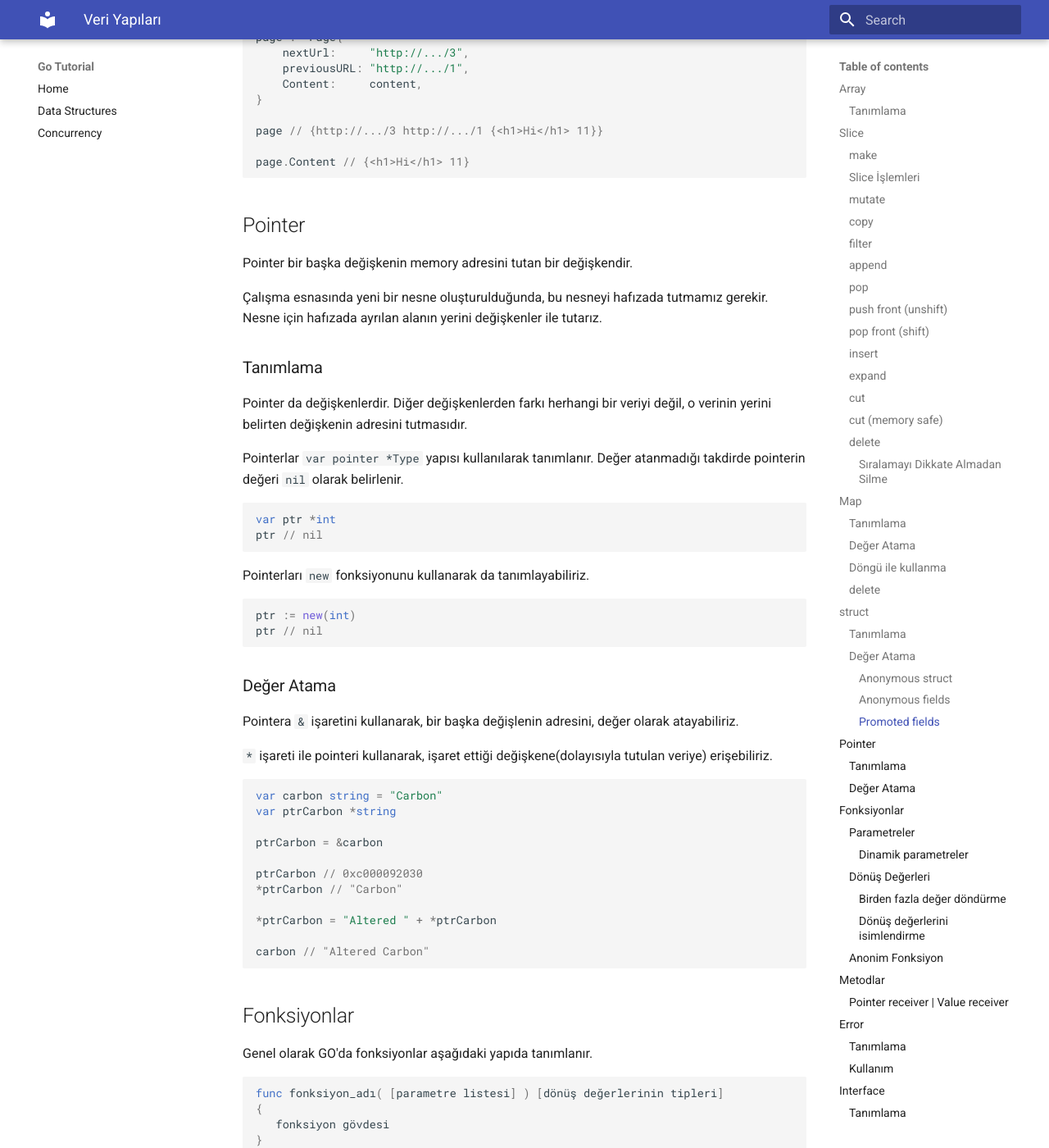
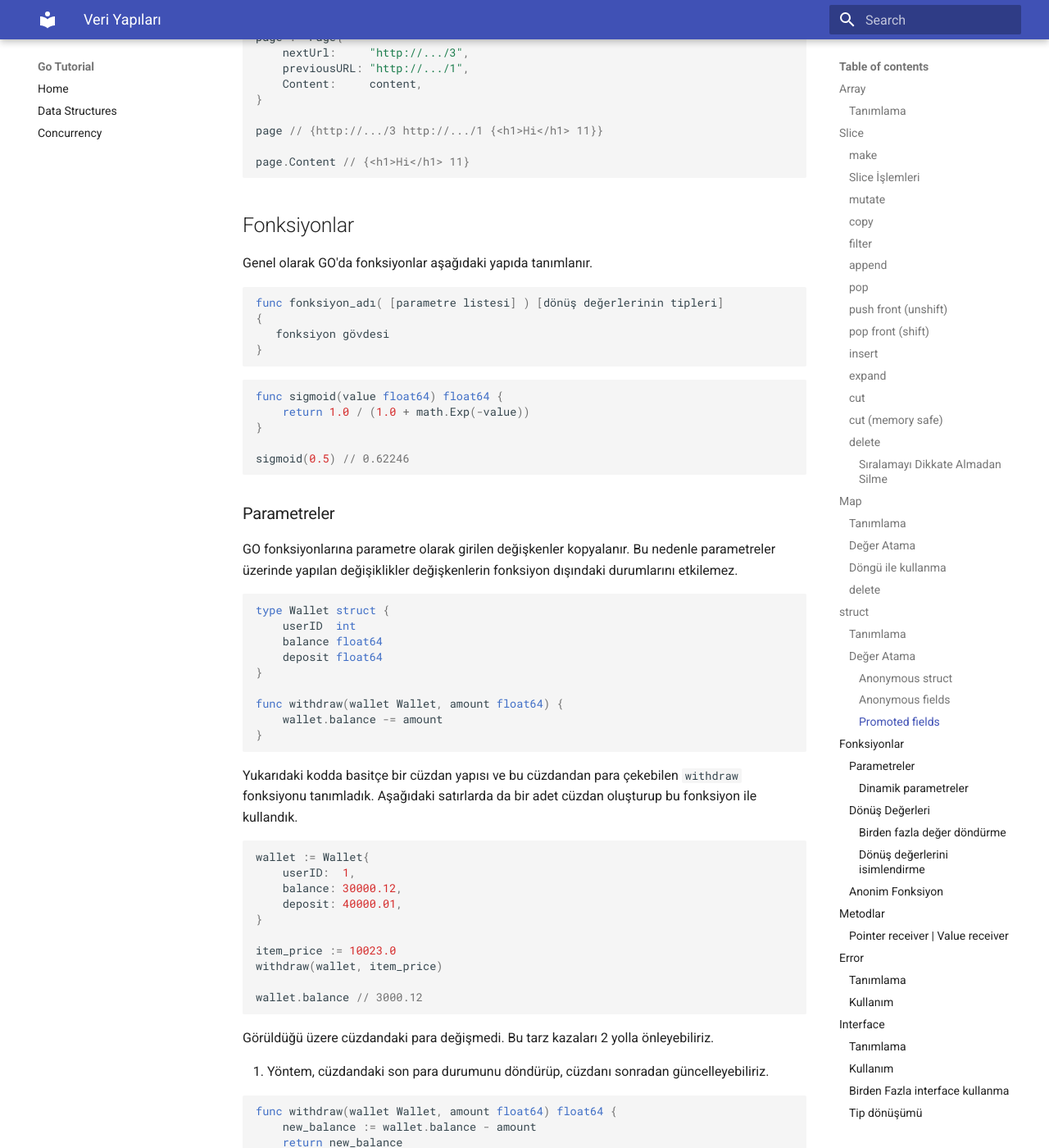
Before and after one commit to mgurdal/go-tutorial, an MkDocs documentation site: the page built from docs/tr/data-structures.md, in a window 1280 px wide and 1400 px high, scrolled down 16851 px. Shown: the whole window at 82% size. Built offline with MkDocs 1.6.1 and Material for MkDocs 9.7.7, drawn with Linux system fonts in a browser that asks for light colours.

Commit message:
Remove pointers

````diff
--- a/docs/tr/data-structures.md
+++ b/docs/tr/data-structures.md
@@ -741,52 +741,6 @@ page.Content // {<h1>Hi</h1> 11}
 ```
 
 
-## Pointer
-
-Pointer bir başka değişkenin memory adresini tutan bir değişkendir.
-
-Çalışma esnasında yeni bir nesne oluşturulduğunda, bu nesneyi hafızada tutmamız gerekir. Nesne için hafızada ayrılan alanın yerini değişkenler ile tutarız.
-
-### Tanımlama
-
-Pointer da değişkenlerdir. Diğer değişkenlerden farkı herhangi bir veriyi değil, o verinin yerini belirten değişkenin adresini tutmasıdır.
-
-Pointerlar `var pointer *Type` yapısı kullanılarak tanımlanır. Değer atanmadığı takdirde pointerin değeri `nil` olarak belirlenir.
-
-```go
-var ptr *int
-ptr // nil
-```
-
-Pointerları `new` fonksiyonunu kullanarak da tanımlayabiliriz.
-
-```go
-ptr := new(int)
-ptr // nil
-```
-
-### Değer Atama
-
-Pointera `&` işaretini kullanarak, bir başka değişlenin adresini, değer olarak atayabiliriz.
-
-`*` işareti ile pointeri kullanarak, işaret ettiği değişkene\(dolayısıyla tutulan veriye\) erişebiliriz.
-
-
-```go
-var carbon string = "Carbon"
-var ptrCarbon *string
-
-ptrCarbon = &carbon
-
-ptrCarbon // 0xc000092030
-*ptrCarbon // "Carbon"
-
-*ptrCarbon = "Altered " + *ptrCarbon
-
-carbon // "Altered Carbon"
-```
-
-
 ## Fonksiyonlar
 
 Genel olarak GO'da fonksiyonlar aşağıdaki yapıda tanımlanır.
````
